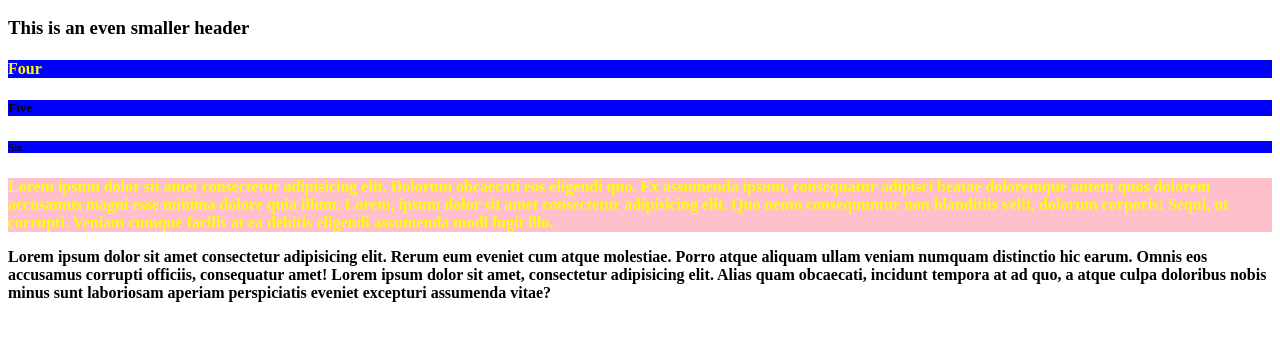
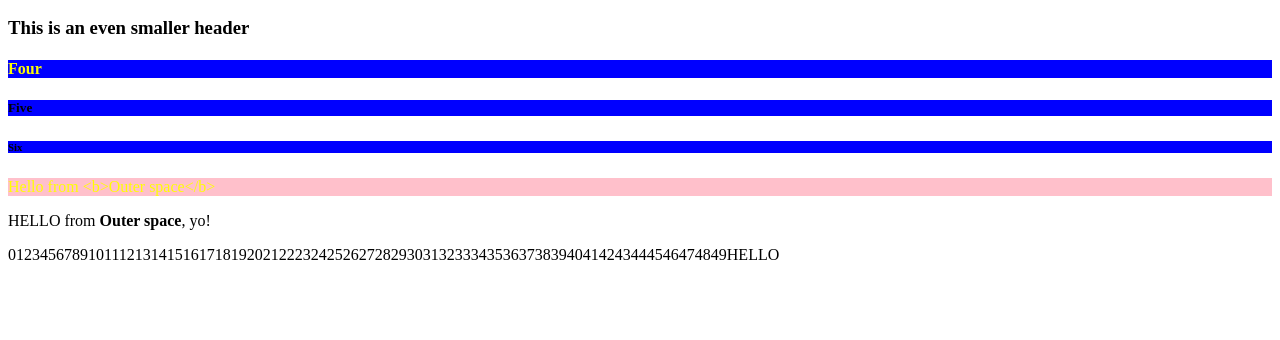
Before and after one commit to kenny-cfg/html-demo, a plain HTML site: page index.html in a window 1280 px wide. Shown: the part 110-450 px from the top of the page. Drawn offline with Linux system fonts and the light colour scheme.

Commit message:
Change innerHTML and innerText on an element, and also document.write to append to a document

```diff
--- a/index.css
+++ b/index.css
@@ -13,7 +13,3 @@
 .yellow {
   color: yellow;
 }
-
-p {
-  font-weight: bold;
-}
--- a/index.js
+++ b/index.js
@@ -1 +1,10 @@
 console.log('HELLO from index.js')
+
+document.getElementById('secondParagraph').innerHTML = 'HELLO from <b>Outer space</b>, yo!'
+
+document.getElementById('mainParagraph').innerText = 'Hello from <b>Outer space</b>'
+
+for (let i = 0; i < 50; i++) {
+  document.write(i)
+}
+document.write('HELLO')
```
